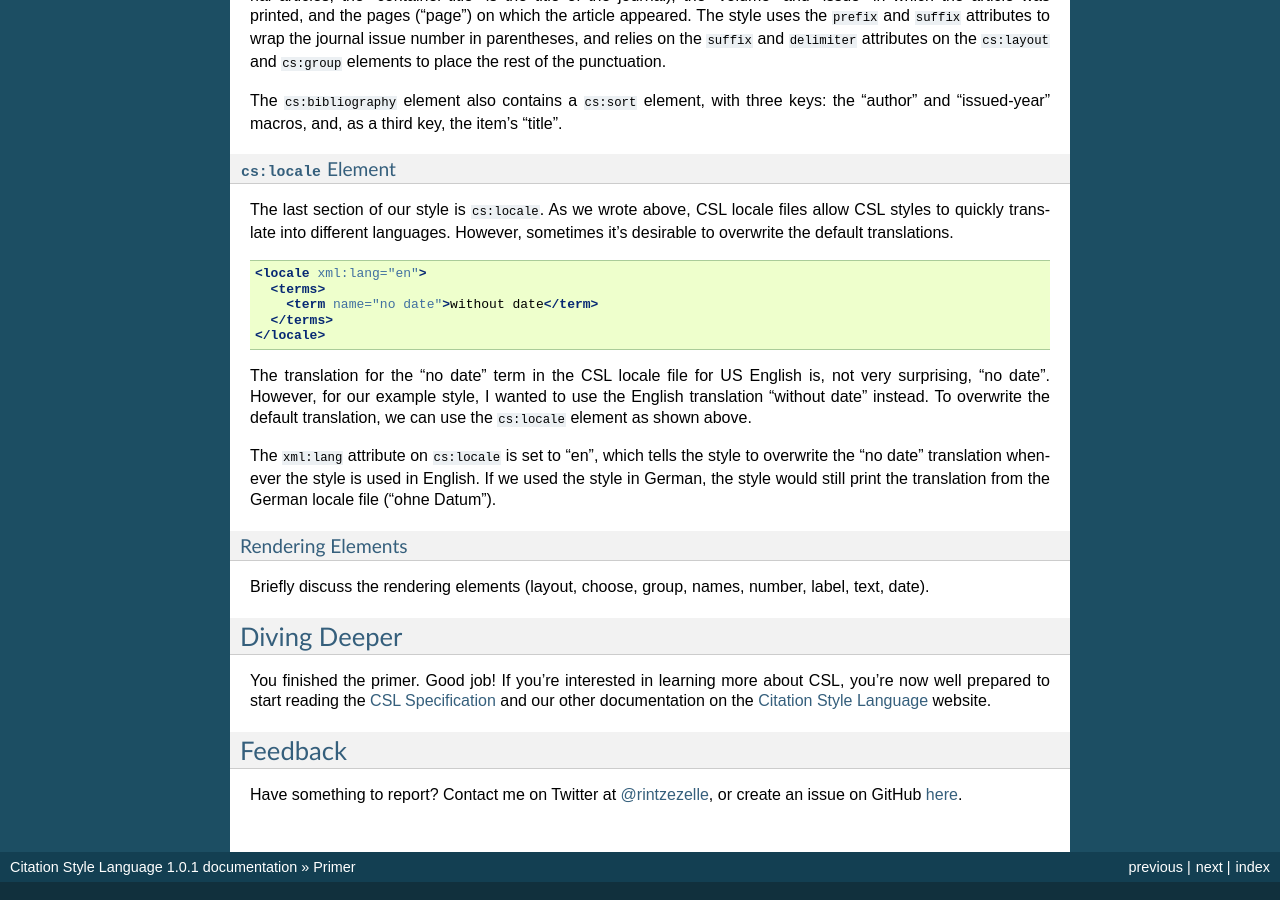
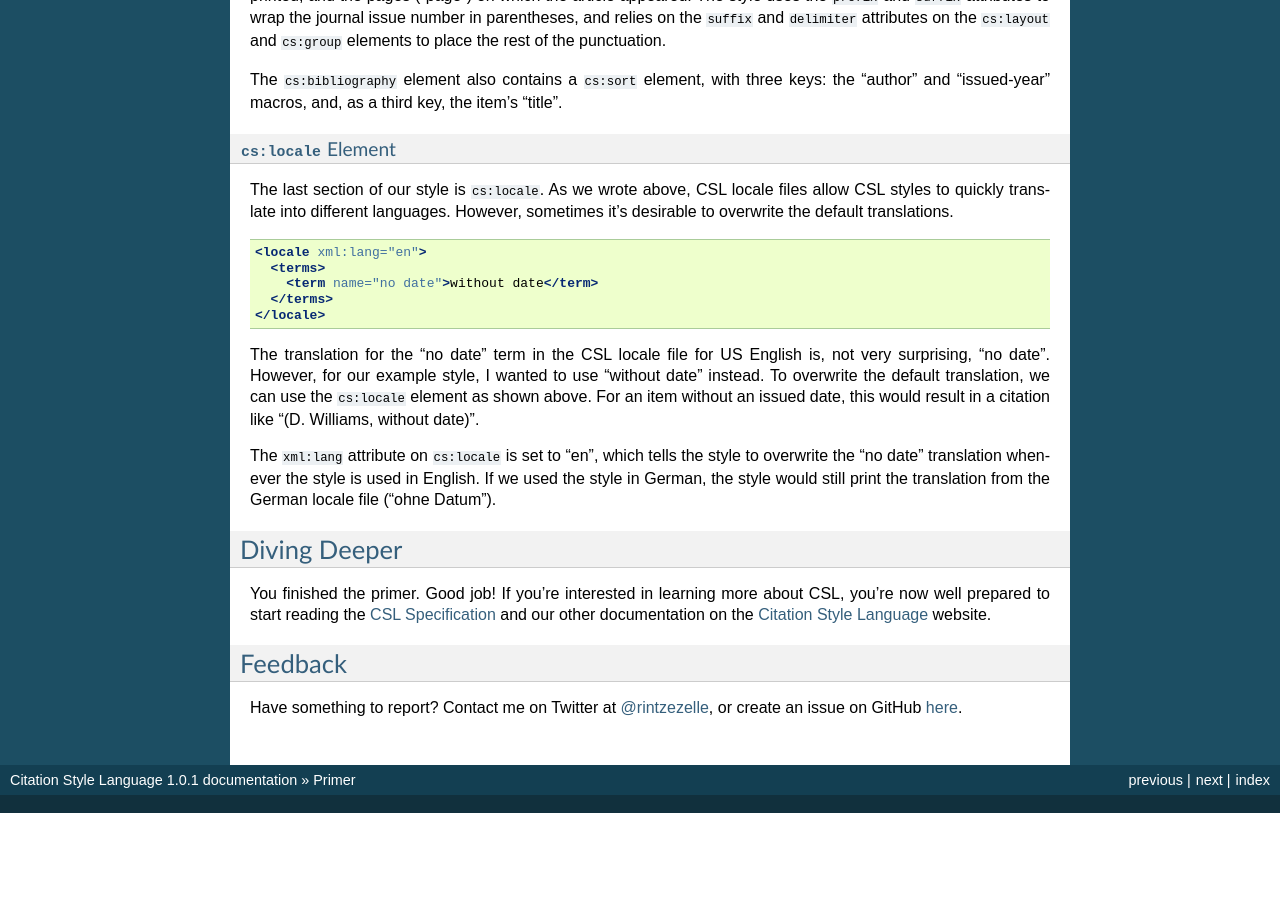
Before and after one commit to rmzelle/writing, a Sphinx documentation site: the page built from docs/primer.rst, in a window 1280 px wide and 900 px high, scrolled down 13861 px. Built offline with Sphinx 7.4.7, drawn with Linux system fonts in a browser that asks for light colours; after the commit the page ends 14674 px from its top, so only the background shows below that; some of the changed text lies outside the part shown.

Commit message:
Writing Primer

```diff
--- a/docs/primer.rst
+++ b/docs/primer.rst
@@ -594,14 +594,9 @@ The last section of our style is ``cs:locale``. As we wrote above, CSL locale fi
       </terms>
     </locale>
 
-The translation for the "no date" term in the CSL locale file for US English is, not very surprising, "no date". However, for our example style, I wanted to use the English translation "without date" instead. To overwrite the default translation, we can use the ``cs:locale`` element as shown above.
+The translation for the "no date" term in the CSL locale file for US English is, not very surprising, "no date". However, for our example style, I wanted to use "without date" instead. To overwrite the default translation, we can use the ``cs:locale`` element as shown above. For an item without an issued date, this would result in a citation like "(D. Williams, without date)".
 
 The ``xml:lang`` attribute on ``cs:locale`` is set to "en", which tells the style to overwrite the "no date" translation whenever the style is used in English. If we used the style in German, the style would still print the translation from the German locale file ("ohne Datum").
-
-Rendering Elements
-''''''''''''''''''
-
-Briefly discuss the rendering elements (layout, choose, group, names, number, label, text, date).
 
 Diving Deeper
 ~~~~~~~~~~~~~
```
